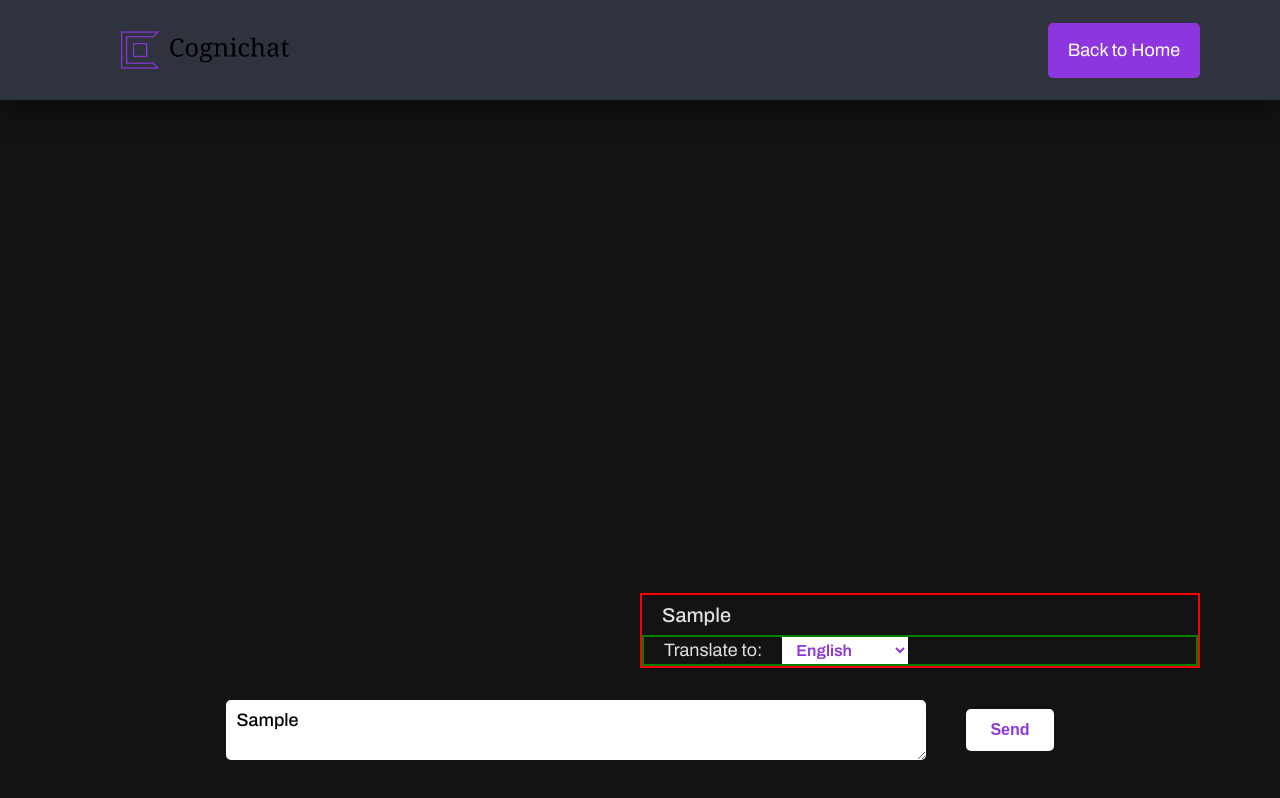
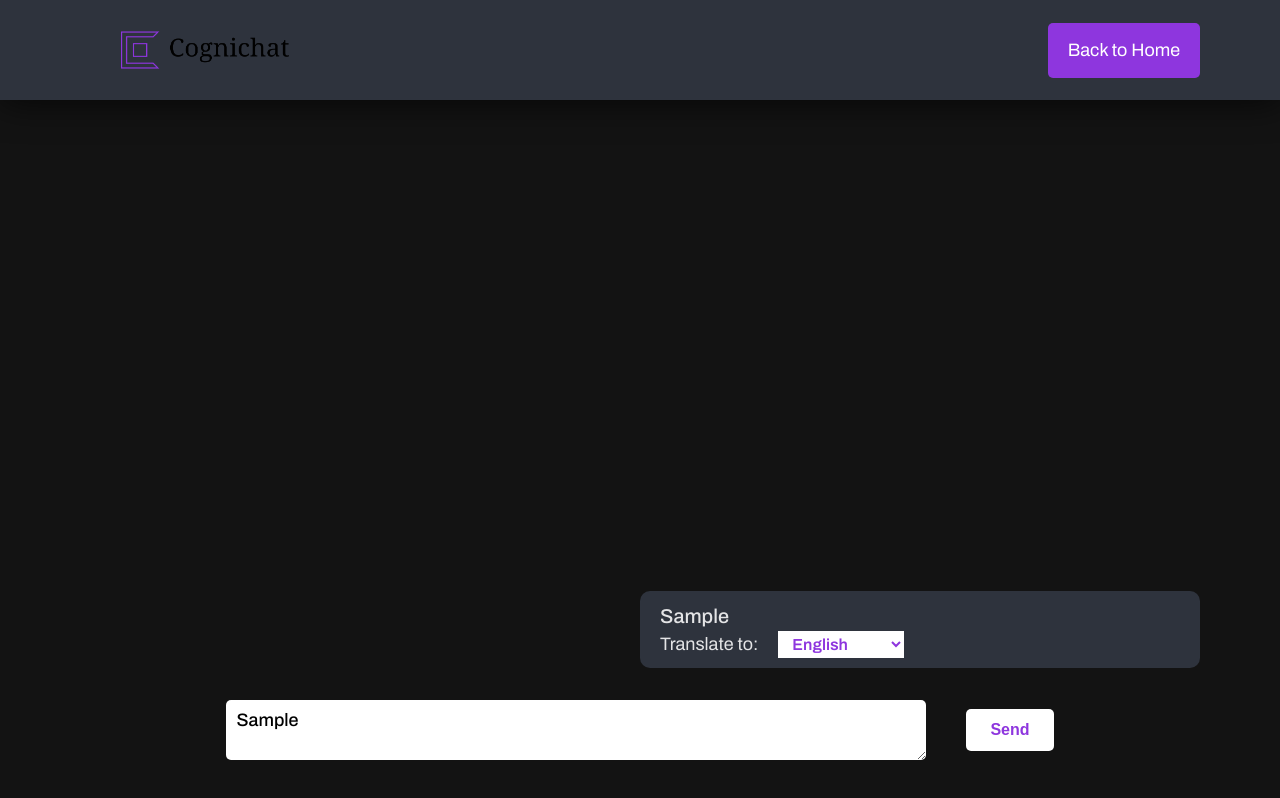
Before and after one commit to Prospertech-github/AIpowered-chat, a React (Vite) app: page /app in a window 1280 px wide. Both pictures are taken after typing "Sample" into the empty fields and a click on the button "Send". Built offline with nearby package versions, Linux system fonts and the light colour scheme.

Commit message:
feat: language detection, summarizer and translator is working fine omn localhost

```diff
--- a/src/pages/chat/chat.module.css
+++ b/src/pages/chat/chat.module.css
@@ -73,26 +73,26 @@ form > button{
     font-weight: 600;
 }
 .displayArea{
-    width: 100%;
     font-size: 1.6rem;
     width: 50%;
-    border: 2px solid red;
     align-self: flex-end;
+    background-color: var(--chat-grey);
+    border-radius: 10px;
+    padding: 1rem 0;
 }
 .submittedMessage{
     font-weight: 500;
     font-size: 2rem;
-    padding: .5rem 2rem;
+    padding: 0rem 2rem;
 }
 .languageDetect{
     font-size: 1.5rem;
     font-weight: 300;
     color: var(--chat-puprle);
     padding: 0rem 2rem;
-    margin: 1rem 0;
+    margin: .5rem 0;
 }
 .translateArea{
-    border: 2px solid green;
     padding: 0rem 2rem;
     display: flex;
     gap: 2rem;
@@ -109,3 +109,14 @@ form > button{
 .translateArea > select:focus{
     outline: none;
 }
+.translateTextArea{
+    padding: 0 2rem;
+    margin-bottom: 2rem;
+}
+.translateTextArea > p:nth-of-type(2){
+    font-size: 1.4rem;
+    color: var(--chat-puprle);
+}
+.translateTextArea > .translatedText{
+    color: var(--chat-white);
+}
--- a/src/pages/chat/index.jsx
+++ b/src/pages/chat/index.jsx
@@ -44,6 +44,44 @@ const Chat = () => {
   }
 
   useEffect(() => {
+    async function checkSummarizerCapabilities() {
+      let summarizer;
+      try {
+        if (!("ai" in self) || !("summarizer" in self.ai)) {
+          console.error("AI Summarizer API is not available in this environment.");
+          return;
+        }
+
+        const capabilities = await self.ai.summarizer.capabilities();
+        console.log("Summarizer capabilities:", capabilities);
+
+        if (capabilities.available === "no") {
+          console.error("Summarizer API is not available.");
+          summarizer = await self.ai.summarizer.create({
+            monitor(m) {
+              m.addEventListener("downloadprogress", (e) => {
+                console.log(`Downloaded ${e.loaded} of ${e.total} bytes.`);
+              });
+            },
+          });
+
+          console.log('trying to download')
+        }
+
+        // If available, initialize it
+        summarizer = await self.ai.summarizer.create();
+        await summarizer.ready;
+        console.log("Summarizer is ready to use!");
+      } catch (error) {
+        console.error("Error checking Summarizer capabilities:", error);
+      }
+    }
+
+    checkSummarizerCapabilities();
+  }, []);
+
+
+  useEffect(() => {
     async function checkLanguageDetectorAI() {
       const languageDetectorCapabilities =
         await self.ai.languageDetector.capabilities();
@@ -55,10 +93,8 @@ const Chat = () => {
       }
 
       if (canDetect === "readily") {
-        // The language detector can immediately be used.
         detectorInstance = await self.ai.languageDetector.create();
       } else {
-        // The language detector can be used after model download.
         detectorInstance = await self.ai.languageDetector.create({
           monitor(m) {
             m.addEventListener("downloadprogress", (e) => {
@@ -109,6 +145,8 @@ const Chat = () => {
           translatedLanguage
         );
 
+        console.log(isSupported);
+
         if (!isSupported) {
           console.error("Translation not supported for this language pair.");
           return;
@@ -124,9 +162,7 @@ const Chat = () => {
           target: translatedLanguage,
         });
 
-        const translation = await translator.translate(
-          submittedMessage
-        );
+        const translation = await translator.translate(submittedMessage);
         setTranslatedText(translation);
       } catch (error) {
         console.error(error);
@@ -162,6 +198,7 @@ const Chat = () => {
             <button type="submit"> Send </button>
           </form>
 
+          {submittedMessage && (
             <div className={styles.displayArea}>
               <p className={styles.submittedMessage}> {submittedMessage} </p>
               {aidetectedLanguage && (
@@ -171,9 +208,16 @@ const Chat = () => {
                 </p>
               )}
 
-            <p>{translatedText}</p>
+              {translatedText && (
+                <div className={styles.translateTextArea}>
+                  <p className={styles.translatedText}>{translatedText}</p>
+                  <p>
+                    (Translated from {aidetectedLanguage.languageValue} to{" "}
+                    {languageTagToHumanReadable(translatedLanguage, "en")})
+                  </p>
+                </div>
+              )}
 
-            {submittedMessage && (
               <div className={styles.translateArea}>
                 <p>Translate to: </p>
                 <select
@@ -188,8 +232,8 @@ const Chat = () => {
                   ))}
                 </select>
               </div>
+            </div>
           )}
-          </div>
         </div>
       </main>
     </div>
```
Lines whose indentation alone changed are shown as unchanged.
